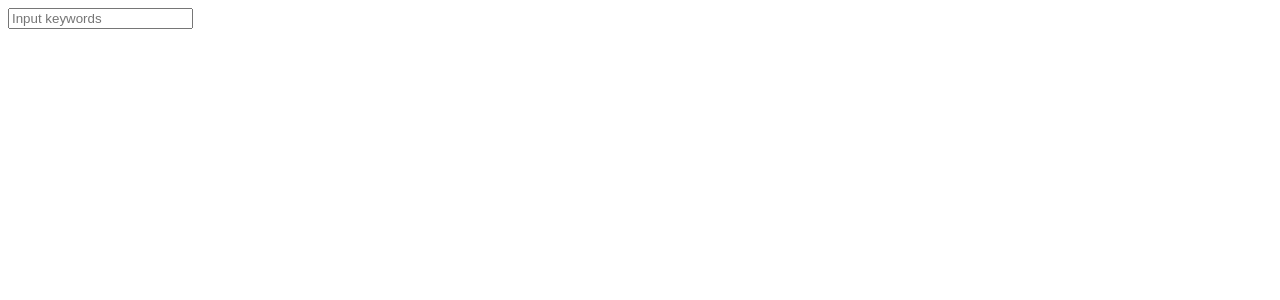
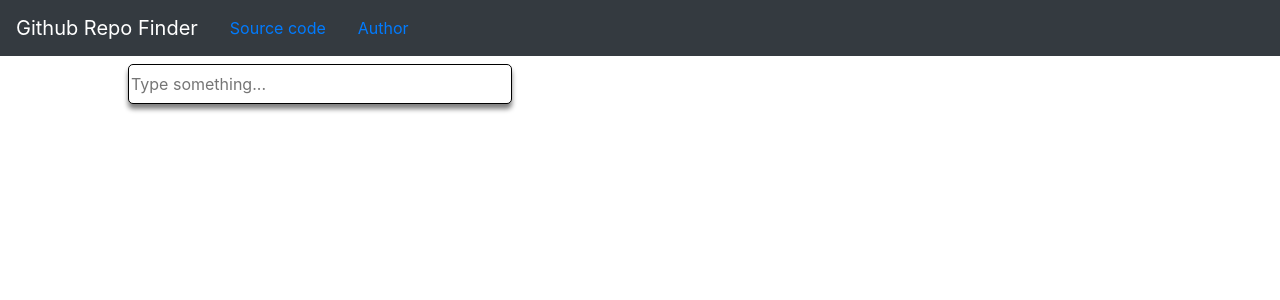
Before and after one commit to JenHsuan/github-repo-finder, a Next.js app: page / in a window 1280 px wide. Shown: the top 300 px of the page. Built offline with nearby package versions, Linux system fonts and the light colour scheme.

Commit message:
add the layout and interfaces

```diff
--- a/components/Dashboard.tsx
+++ b/components/Dashboard.tsx
@@ -1,39 +1,45 @@
-import React, { useEffect } from 'react';
+import React from 'react';
 
 import {
-    useSelector,
-    useDispatch
+    useSelector
 } from "react-redux";
 
 import {
-    getRepos
-} from "./actions/action";
-
-import {
-    selectRepos
+    selectRepos,
+    selectFilterText
 } from "./states/states";
 
 import {
-    TemplateStyle,
+    ReposContainerStyle,
+    SpinnerContainerStyle
 } from './styles/Style';
 
 import SearchBar from '../components/SearchBar';
 import Repo from '../components/Repo';
+import NavBar from '../components/NavBar';
+import { Spinner } from 'react-bootstrap';
 
 const Dashboard: React.FC<{}> = () => {
-    const repos = useSelector(selectRepos)
+    const repos = useSelector(selectRepos);
+    const filterText = useSelector(selectFilterText);
     return (
         <>
-          <SearchBar placeholder="Input keywords"/>
+            <NavBar/>
+            <SearchBar placeholder="Type something..."/>
+            <ReposContainerStyle variant = 'basic'>
                 {repos && repos.map(repo => {
                     return (
                     <Repo name = {repo.full_name}
-                url = {repo.url}
+                        url = {repo.html_url}
                         description = {repo.description}
-                login = {repo.owner.login}
                         avatar_url = {repo.owner.avatar_url}/>
                     );
                 })}
+                {filterText !== '' && repos && repos.length === 0 && (
+                    <SpinnerContainerStyle>
+                        <Spinner animation="border" role="status"/>
+                    </SpinnerContainerStyle>)}
+            </ReposContainerStyle>
         </>
     )
 }
--- /dev/null
+++ b/components/NavBar.tsx
@@ -0,0 +1,20 @@
+import React from 'react'
+import { Navbar, Nav} from 'react-bootstrap';
+
+const NavBar: React.FC<{}> = () => {
+    return (
+        <>
+            <Navbar bg="dark" expand="lg" variant="dark" fixed="top">
+                <Navbar.Brand href="/">Github Repo Finder</Navbar.Brand>
+                <Nav.Link href="">
+                        <a>Source code</a>
+                </Nav.Link>
+                <Nav.Link href="">
+                        <a>Author</a>
+                </Nav.Link>
+            </Navbar>
+        </>
+    )
+}
+
+export default NavBar
--- a/components/Repo.tsx
+++ b/components/Repo.tsx
@@ -1,21 +1,26 @@
-import React, {useEffect, createRef} from 'react'
-import { useDispatch, useSelector } from 'react-redux';
+import React from 'react'
+import 'bootstrap/dist/css/bootstrap.min.css';
 
-const Repo = (
-    {name, description, url, login, avatar_url} :
-    {name: string,
+import {
+    RepoStyle,
+    RepoImgStyle,
+    RepoTextStyle
+} from './styles/Style';
+
+type RepoType = {
+    name: string,
      description: string,
      url: string,
-     login: string,
-     avatar_url: string}) => {
+     avatar_url: string
+}
+
+const Repo: React.FC<RepoType> = ({name, description, url, avatar_url}) => {
     return (
-        <div>
-            <div>name: {name}</div>
-            <div>description: {description}</div>
-            <div>url: {url}</div>
-            <div>login: {login}</div>
-            <div>avatar_url: {avatar_url}</div>
-        </div>
+        <RepoStyle onClick = {() => window.open(url, '_blank')}>
+            <RepoImgStyle variant = 'basic' src={avatar_url} />
+            <RepoTextStyle variant = 'title'>{name}</RepoTextStyle>
+            <RepoTextStyle variant = 'subtitle'>{description}</RepoTextStyle>
+        </RepoStyle>
     )
 }
 
--- a/components/SearchBar.tsx
+++ b/components/SearchBar.tsx
@@ -5,7 +5,15 @@ import {
     selectFilterText
 } from './states/states';
 
-const SearchBar = ({placeholder = 'Input keywords'}:{placeholder: string}) => {
+import {
+    SearchBarContainerStyle
+} from './styles/Style';
+
+type SearchBarType = {
+    placeholder: string
+}
+
+const SearchBar: React.FC<SearchBarType> = ({placeholder = 'Input keywords'}) => {
     const text = createRef<HTMLInputElement>()
     const disPatch = useDispatch();
     const filterText = useSelector(selectFilterText)
@@ -14,6 +22,7 @@ const SearchBar = ({placeholder = 'Input keywords'}:{placeholder: string}) => {
     },[]);
 
     const onChange = e => {
+        console.log(e)
         if (text.current.value !== filterText) {
             disPatch(getRepos(e.target.value));
             disPatch(setFilterText(e.target.value));
@@ -21,9 +30,9 @@ const SearchBar = ({placeholder = 'Input keywords'}:{placeholder: string}) => {
     }
 
     return (
-        <div>
-            <input className="article-searchbar" ref={text} type="text" placeholder={placeholder} onChange={onChange}/>
-        </div>
+        <SearchBarContainerStyle>
+            <input ref={text} type="text" placeholder={placeholder} onChange={onChange}/>
+        </SearchBarContainerStyle>
     )
 }
 
--- a/components/actions/action.ts
+++ b/components/actions/action.ts
@@ -87,6 +87,7 @@ export const getRepos = (keyword: string): ThunkAction<void, InitialState, unkno
         let url = `https://api.github.com/search/repositories?page=1&q=${keyword}&sort=stars&order=desc`
         let res = await fetch(url)
         let data = await res.json()
+        console.log(data)
         dispatch({
             type: GET_REPOS,
             payload: {repos: data.items}
--- a/components/styles/Style.ts
+++ b/components/styles/Style.ts
@@ -3,6 +3,11 @@ import { variant } from 'styled-system';
 
 interface IProps {
   variant: string
+}
+
+interface Img {
+  variant: string,
+  src: string
 }
 
 export const TemplateStyle = styled('div')<IProps>(
@@ -13,3 +18,63 @@ export const TemplateStyle = styled('div')<IProps>(
       },
     })
 );
+
+export const ReposContainerStyle = styled('div')<IProps>(
+  variant({
+    scale: 'reposContainer',
+    variants: {
+      basic: {}
+    },
+  })
+);
+
+export const RepoStyle = styled.div`
+  border: 1px solid black;
+  width: 20%;
+  transition: width 0.7s ease-out;
+  margin: 3px;
+  padding: 1%;
+  border-radius: 5px;
+  background-color:#FAFAFA;
+  cursor: pointer;
+  @media (max-width: 1000px){
+    width: 40%;
+ }
+  @media screen and (max-width: 700px){
+    width: 80%;
+  }
+`;
+
+export const RepoImgStyle = styled('img')<Img>(
+  variant({
+    scale: 'repoImg',
+    variants: {
+      basic: {}
+    },
+  })
+);
+
+export const RepoTextStyle = styled('div')<IProps>(
+  variant({
+    scale: 'repoText',
+    variants: {
+      basic: {}
+    },
+  })
+);
+
+export const SearchBarContainerStyle = styled.div`
+  input {
+    width: 30%;
+    margin-top: 5%;
+    margin-left: 10%;
+    border: 1px solid black;
+    border-radius: 5px;
+    box-shadow: 0 5px 5px gray, 0 0 0 5px #ffffffeb;
+    height: 40px;
+  }
+`;
+
+export const SpinnerContainerStyle = styled.div`
+  transform:'translate(50%)'
+`;
--- a/components/themes/Theme.ts
+++ b/components/themes/Theme.ts
@@ -8,6 +8,60 @@ declare module "styled-components" {
               bg: string,
               textAlign: string
           }
+      },
+      reposContainer:{
+        basic: {
+            display: string,
+            font: string,
+            flexWrap: string,
+            marginLeft: string,
+            marginTop: string
+        }
+      },
+      repo: {
+          basic: {
+              border: string,
+              width: string,
+              transition: string,
+              margin: string,
+              padding: string,
+              borderRadius: string,
+              bg: string,
+              cursor: string
+          }
+      },
+      repoImg: {
+          basic: {
+            width: string,
+            transform: string
+          }
+      },
+      repoText: {
+        title: {
+            padding: string,
+            paddingLeft: string,
+            marginTop: string,
+            fontSize: string,
+            width:string
+        },
+        subtitle: {
+            padding: string,
+            color: string,
+            fontSize: string
+        }
+      },
+      searchBar: {
+        basic: {
+            marginTop: string,
+            width: string,
+            border: string,
+            borderRadius: string
+        }
+      },
+      searchBarContainer: {
+        basic: {
+            transform: string
+        }
       }
     }
 }
@@ -19,5 +73,59 @@ export const Theme: DefaultTheme = {
             bg: '#000000',
             textAlign:'center'
         }
+    },
+    reposContainer:{
+        basic: {
+            display: 'flex',
+            font: '14px Arial',
+            flexWrap: 'wrap',
+            marginLeft: '10%',
+            marginTop: '5%'
+        }
+    },
+    repo: {
+        basic: {
+            border: '1px solid black',
+            width: '20%',
+            transition: 'width 0.7s ease-out',
+            margin: '3px',
+            padding: '1%',
+            borderRadius: '5px',
+            bg:'#FAFAFA',
+            cursor: 'pointer'
+        },
+    },
+    repoImg: {
+        basic: {
+            width: '40%',
+            transform:'translate(60%)'
+        }
+    },
+    repoText: {
+        title: {
+            padding: '3px',
+            fontSize: '20px',
+            paddingLeft: '10%',
+            marginTop: '5%',
+            width:'90%'
+        },
+        subtitle: {
+            padding: '10%',
+            fontSize: '18px',
+            color: 'gray'
+        }
+    },
+    searchBar: {
+        basic: {
+            marginTop: '5%',
+            width: '20%',
+            border: '1px solid black',
+            borderRadius: '5px'
+        }
+    },
+    searchBarContainer: {
+        basic: {
+            transform:'translate(10%)'
+        }
     }
 };
--- a/package.json
+++ b/package.json
@@ -12,6 +12,7 @@
     "next": "^10.0.6",
     "path": "^0.12.7",
     "react": "17.0.1",
+    "react-bootstrap": "^1.5.0",
     "react-dom": "17.0.1",
     "react-redux": "^7.2.2",
     "redux": "^4.0.5",
--- a/pages/index.tsx
+++ b/pages/index.tsx
@@ -1,5 +1,4 @@
 import Head from 'next/head';
-import ReduxTester from '../components/ReduxTester';
 import Dashboard from '../components/Dashboard';
 
 export default function Home() {
```
Also changed, not shown: components/ReduxTester.tsx (deleted, +0 -45 lines). Lines whose indentation alone changed are shown as unchanged.
